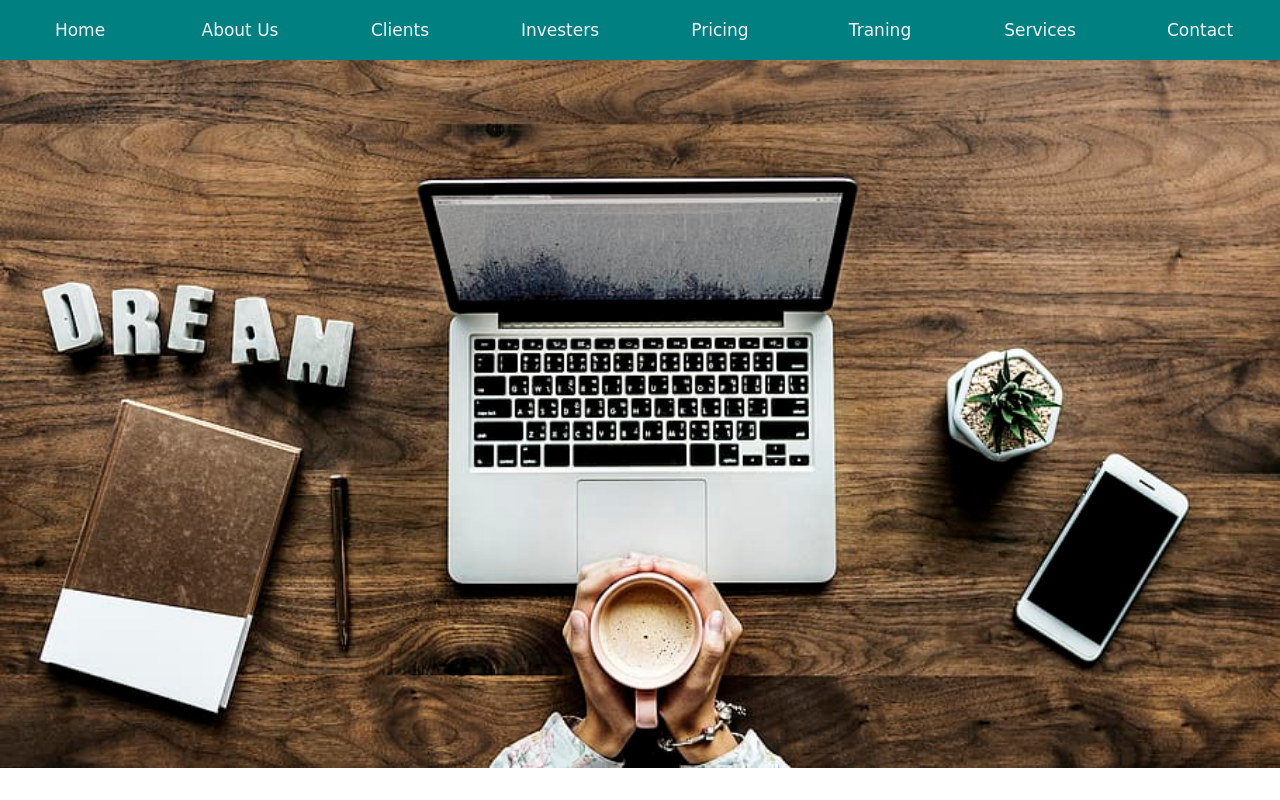
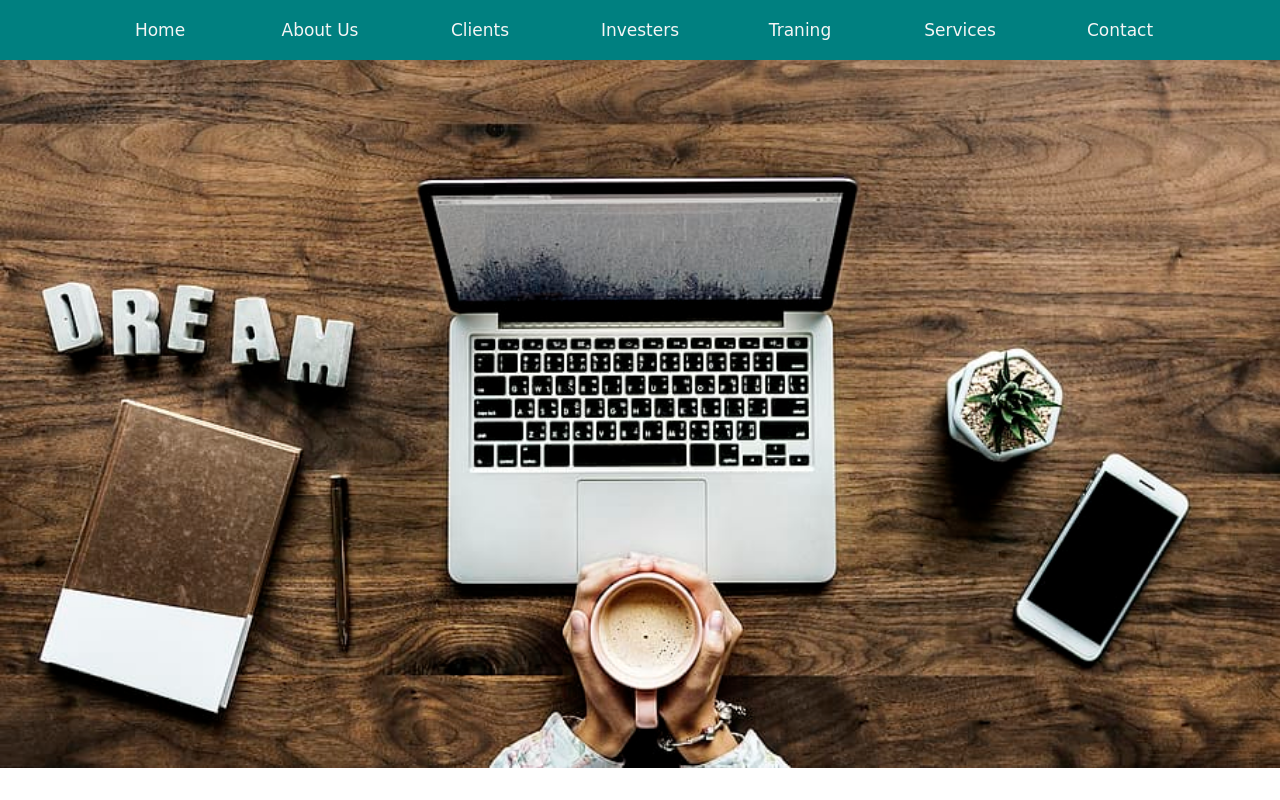
Before and after one commit to Kalayarasi/dropdown, a plain HTML site: page index.html in a window 1280 px wide. Drawn offline with Linux system fonts and the light colour scheme.

Commit message:
Update index.html

```diff
--- a/index.html
+++ b/index.html
@@ -28,7 +28,6 @@
                 </li>
                 <li>Clients</li>
                 <li>Investers</li>
-                <li>Pricing</li>
                 <li>Traning</li>
                 <li class="sb">Services
                     <div class="sub-menu">
```
